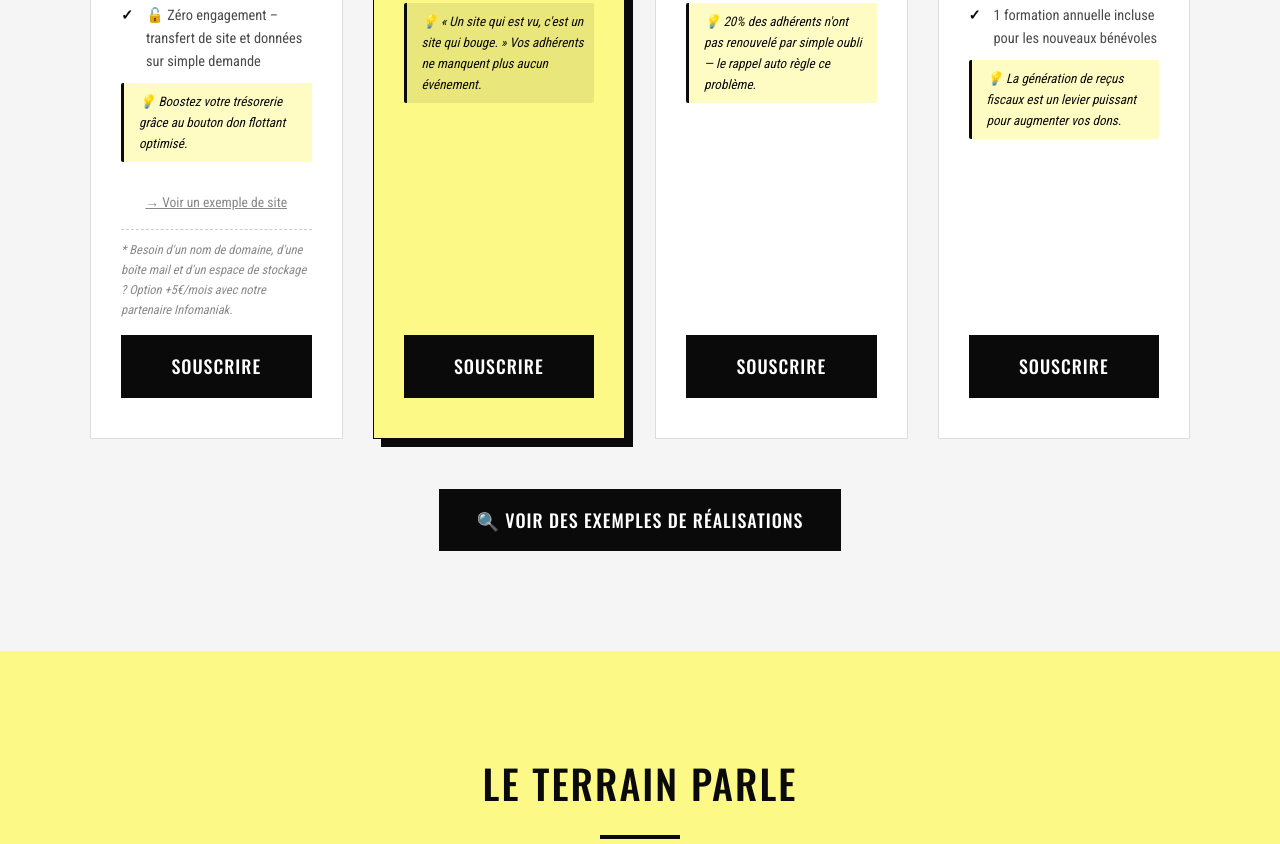
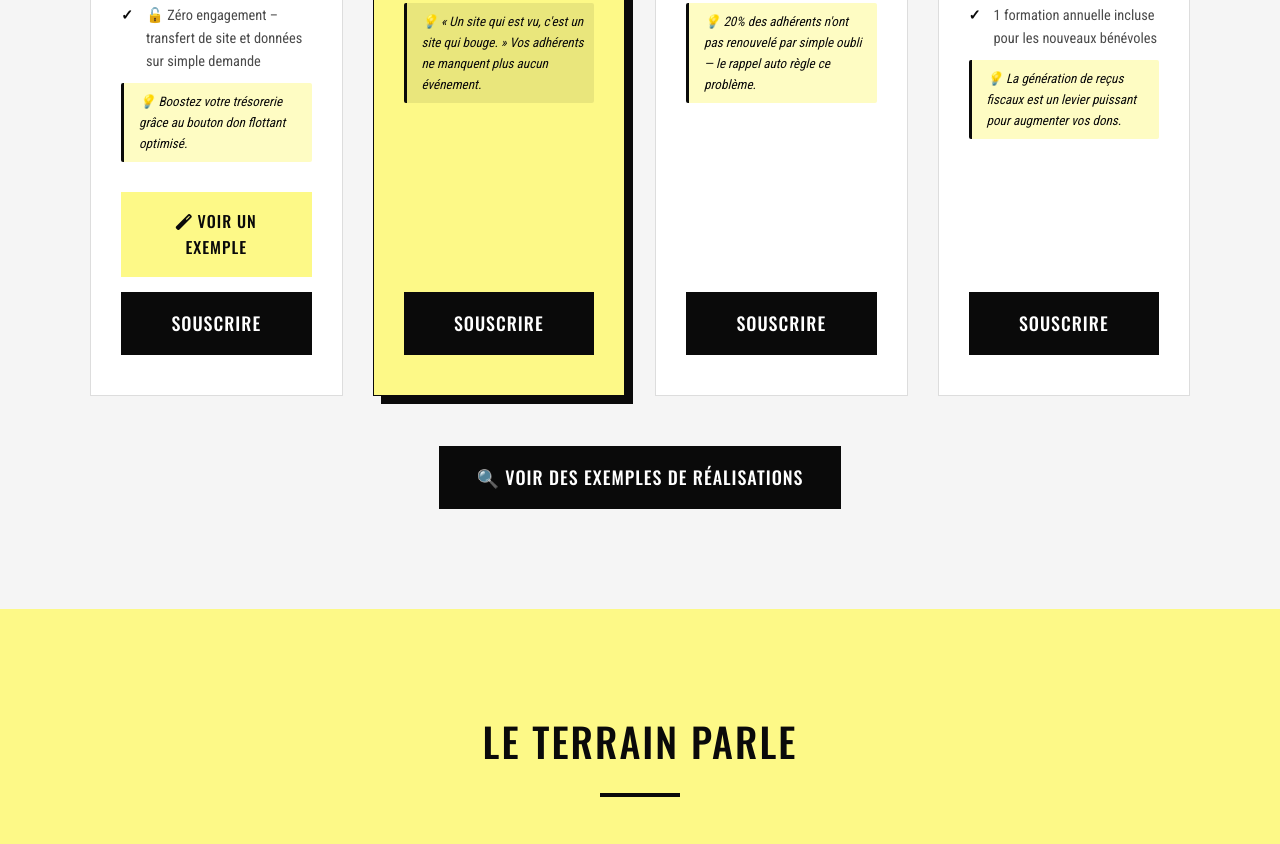
Before and after one commit to jcolard/assopage, a plain HTML site: page index.html in a window 1280 px wide. Shown: the part 2918-3762 px from the top of the page. Drawn offline with nearby package versions, Linux system fonts and the light colour scheme.

Commit message:
Update index.html

```diff
--- a/index.html
+++ b/index.html
@@ -109,6 +109,7 @@
         }
         @media (max-width: 768px) {
             .hero {
+                /* Modification appliquée ici : passage de 62% à 55% */
                 background-position: 55% center;
             }
         }
@@ -196,26 +197,6 @@
         .offer-card ul li.highlight-tip::before { content: none; }
         .offer-card ul li.highlight-tip.dark-tip {
             background: rgba(10,10,10,0.08);
-        }
-        .offer-example-link {
-            display: block;
-            text-align: center;
-            font-family: var(--font-body);
-            font-size: 0.85rem;
-            color: #888;
-            text-decoration: underline;
-            margin-bottom: 15px;
-            transition: color 0.2s;
-        }
-        .offer-example-link:hover { color: var(--black); }
-        .offer-card .note-small {
-            font-size: 0.78rem;
-            color: #888;
-            font-style: italic;
-            margin-bottom: 15px;
-            text-align: left;
-            border-top: 1px dashed #ccc;
-            padding-top: 10px;
         }
 
         .offers-cta { text-align: center; margin-top: 50px; }
@@ -338,8 +319,7 @@
                         <li>🔓 Zéro engagement – transfert de site et données sur simple demande</li>
                         <li class="highlight-tip">💡 Boostez votre trésorerie grâce au bouton don flottant optimisé.</li>
                     </ul>
-                    <a href="https://www.aixenvue.fr/" target="_blank" class="offer-example-link">→ Voir un exemple de site</a>
-                    <p class="note-small">* Besoin d'un nom de domaine, d'une boîte mail et d'un espace de stockage ? Option +5€/mois avec notre partenaire Infomaniak.</p>
+                    <a href="https://www.aixenvue.fr/" target="_blank" class="qbutton yellow" style="width: 100%; margin-bottom: 15px; font-size: 16px;"><i class="fa-solid fa-magic"></i> Voir un exemple</a>
                     <a href="https://buy.stripe.com/28E28q4Th9lS5Rf11PdAk00" class="qbutton dark" style="width: 100%;">Souscrire</a>
                 </div>
 
@@ -442,7 +422,7 @@
                 </div>
 
                 <div class="testi-card">
-                    <p class="testi-quote">"Il nous a fait des tutos explicatifs. Il est adaptable aux novices et aux diverses demandes pratiques. Nous conseillons très vivement Jérémy en qui nous avons une totale confiance."</p>
+                    <p class="testi-quote">"Il nous a fait des tutos explicatifs. Il est adaptable aux novices et aux diverse demandes pratiques. Nous conseillons très vivement Jérémy en qui nous avons une totale confiance."</p>
                     <div class="testi-author-block">
                         <img src="https://res.cloudinary.com/dojmfeltf/image/upload/v1775682525/hopesphere2_lfqhyq.png" alt="Nathalie" class="testi-profile-img" style="object-fit: contain; padding: 5px;">
                         <div class="testi-author-info">
```
